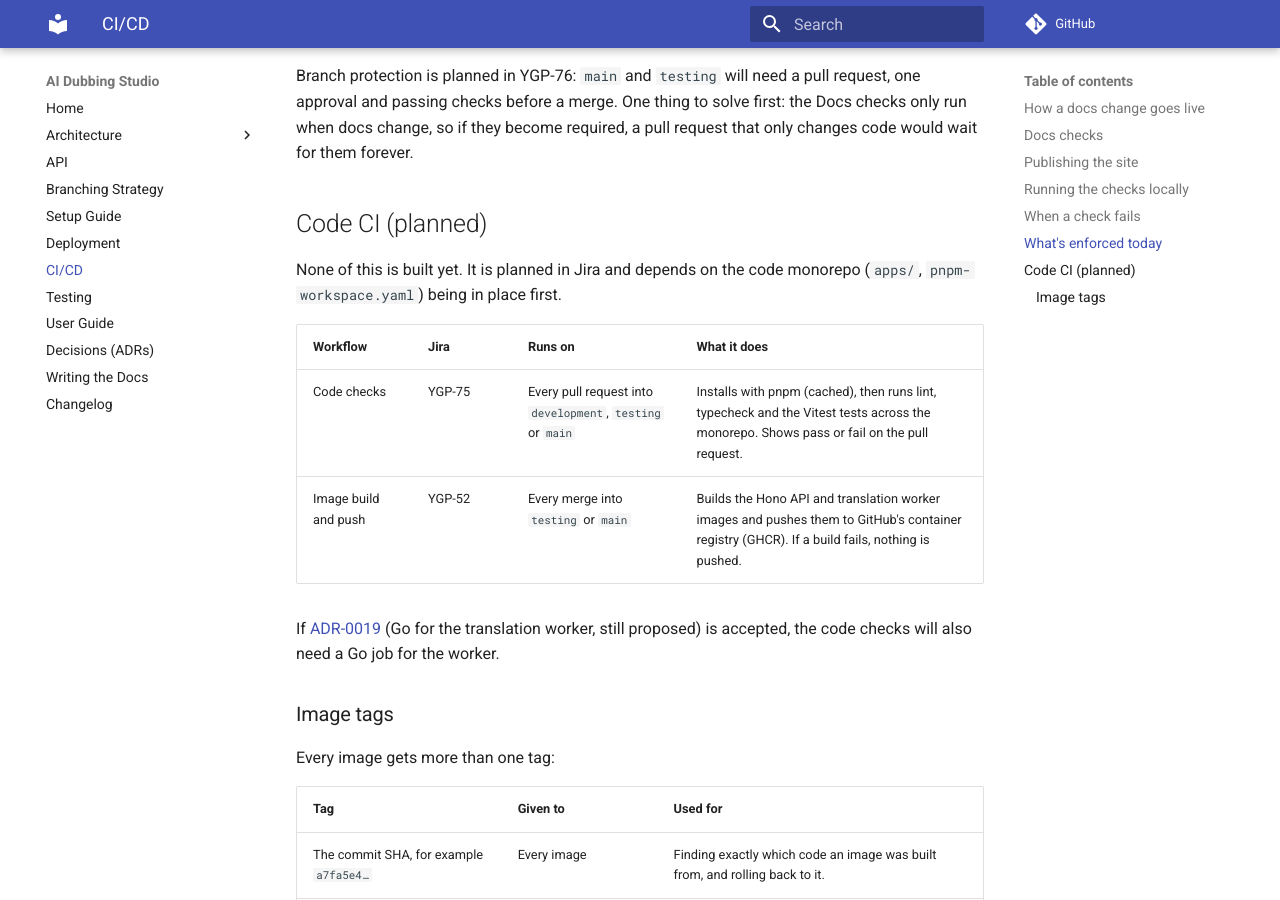
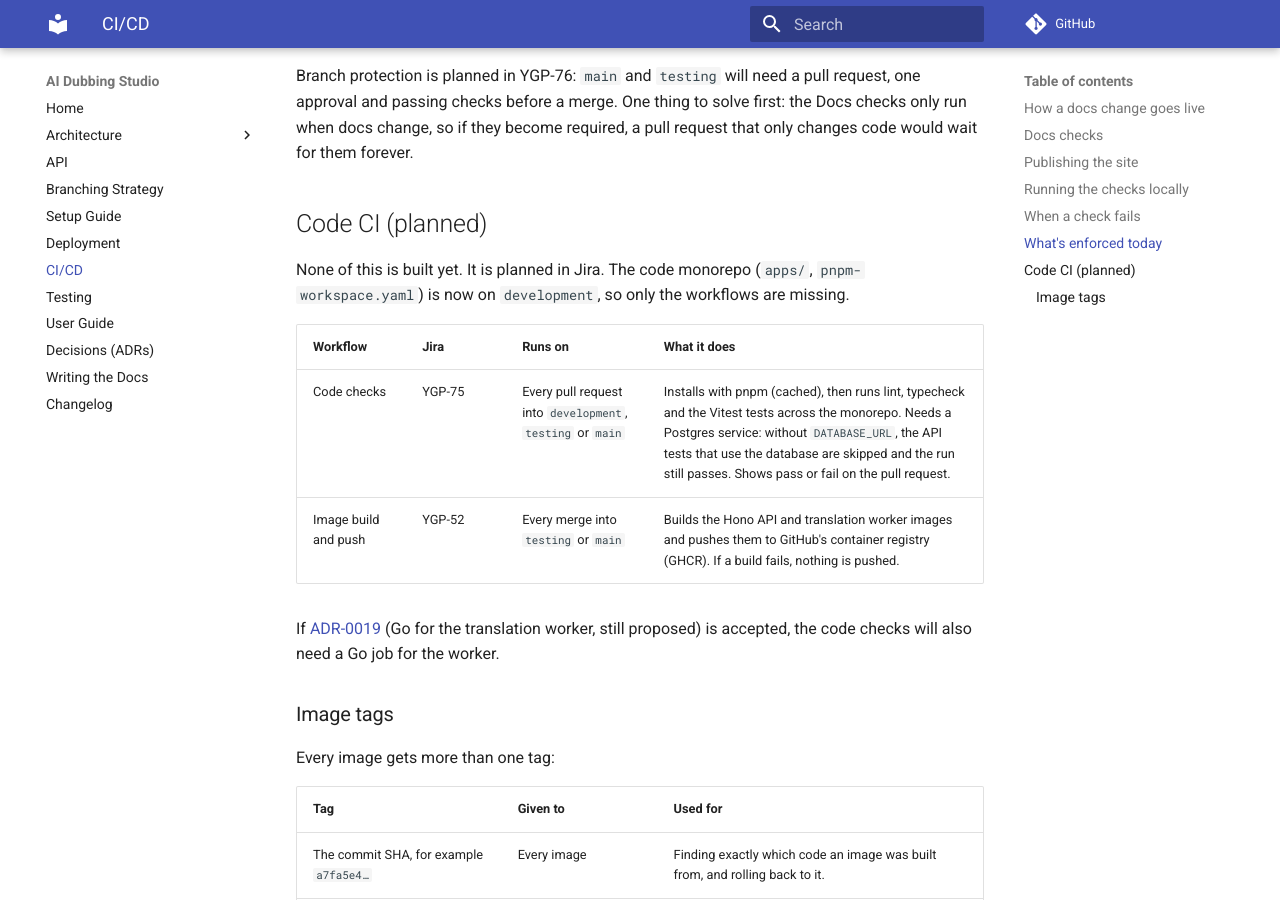
Before and after one commit to WH1TE-SHAD0W/ai-dubbing-studio, an MkDocs documentation site: the page built from docs/ci-cd.md, in a window 1280 px wide and 900 px high, scrolled down 4367 px. Built offline with MkDocs 1.6.1 and Material for MkDocs 9.7.7, drawn with Linux system fonts in a browser that asks for light colours; comment, search, counter and statistics services are not loaded.

Commit message:
docs: CI/CD page notes the monorepo and Postgres for code CI, add changelog (YGP-77)
The monorepo is now on development, so the planned code CI only needs its
workflows. The code checks need a Postgres service, because the API tests
that use the database are skipped without DATABASE_URL and the run still
passes. Adds the CI/CD page to the changelog.

Co-Authored-By: Claude Opus 5.5 <noreply@anthropic.com>

```diff
--- a/docs/ci-cd.md
+++ b/docs/ci-cd.md
@@ -166,12 +166,13 @@ a pull request that only changes code would wait for them forever.
 
 ## Code CI (planned)
 
-None of this is built yet. It is planned in Jira and depends on the code
-monorepo (`apps/`, `pnpm-workspace.yaml`) being in place first.
+None of this is built yet. It is planned in Jira. The code monorepo (`apps/`,
+`pnpm-workspace.yaml`) is now on `development`, so only the workflows are
+missing.
 
 | Workflow | Jira | Runs on | What it does |
 |---|---|---|---|
-| Code checks | YGP-75 | Every pull request into `development`, `testing` or `main` | Installs with pnpm (cached), then runs lint, typecheck and the Vitest tests across the monorepo. Shows pass or fail on the pull request. |
+| Code checks | YGP-75 | Every pull request into `development`, `testing` or `main` | Installs with pnpm (cached), then runs lint, typecheck and the Vitest tests across the monorepo. Needs a Postgres service: without `DATABASE_URL`, the API tests that use the database are skipped and the run still passes. Shows pass or fail on the pull request. |
 | Image build and push | YGP-52 | Every merge into `testing` or `main` | Builds the Hono API and translation worker images and pushes them to GitHub's container registry (GHCR). If a build fails, nothing is pushed. |
 
 If [ADR-0019](adr/index.md) (Go for the translation worker, still proposed) is
```
Also changed, not shown: docs/changelog.md (+2 -0 lines).
